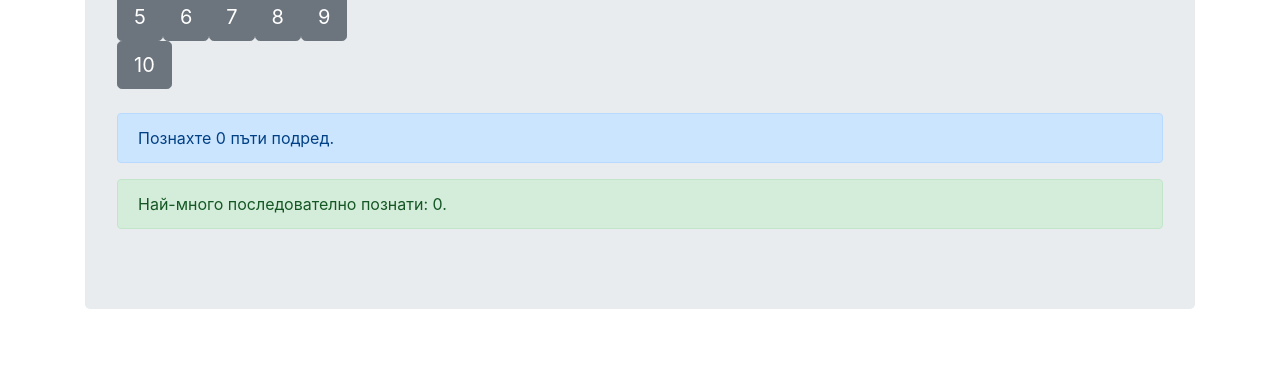
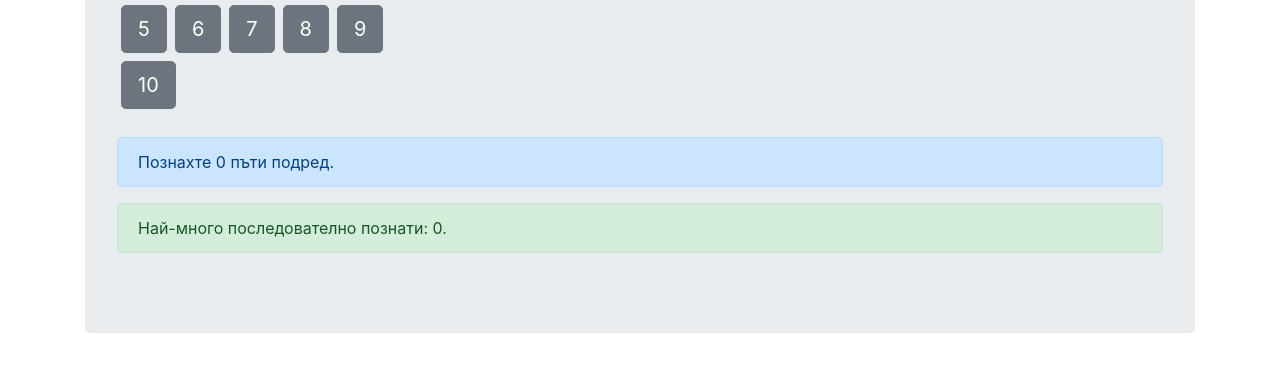
Before and after one commit to d3xter666/learning-games, a website: page src/index.html in a window 1280 px wide. Shown: the part 576-941 px from the top of the page. Before the commit the page ends 917 px from the top, so only its background shows below. Drawn offline with nearby package versions, Linux system fonts and the light colour scheme.

Commit message:
Layout fixes

```diff
--- a/src/css/styles.css
+++ b/src/css/styles.css
@@ -12,3 +12,7 @@
 #header + .subheader {
 	text-align: center;
 }
+
+#btn-holder .btn {
+	margin: 4px;
+}
```
